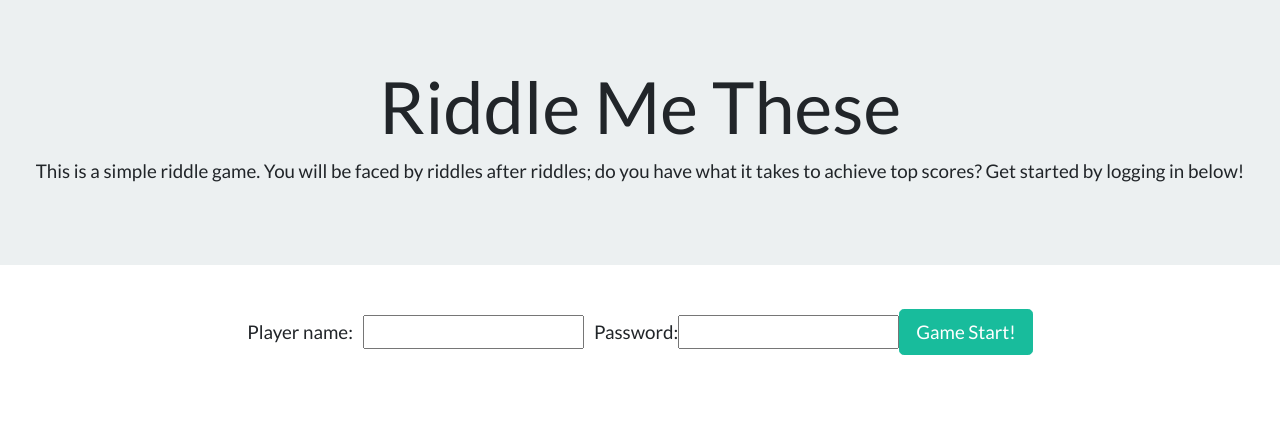
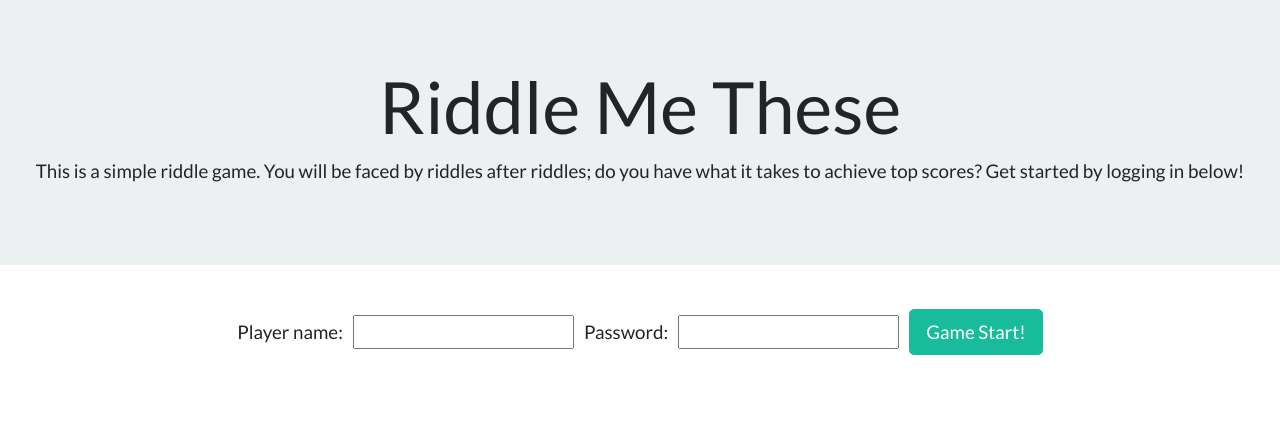
Before and after one commit to Code-Institute-Submissions/PP-MilestoneProject, a Flask app: page / in a window 1280 px wide. Shown: the part 72-511 px from the top of the page. Run offline with Flask 2, Linux system fonts and the light colour scheme; some libraries are stand-ins or nearby versions.

Commit message:
Further styling for index.html

```diff
--- a/static/css/style.css
+++ b/static/css/style.css
@@ -1,4 +1,5 @@
 #player_name,
+#password,
 #answer {
     margin: 10px;
 }
```
